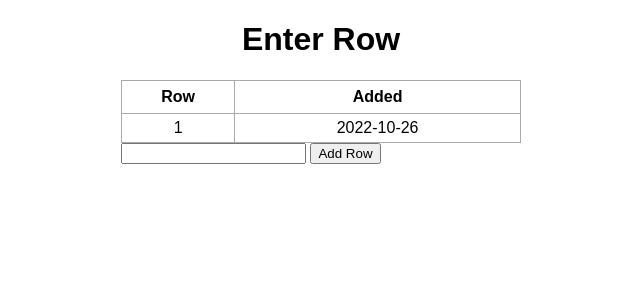
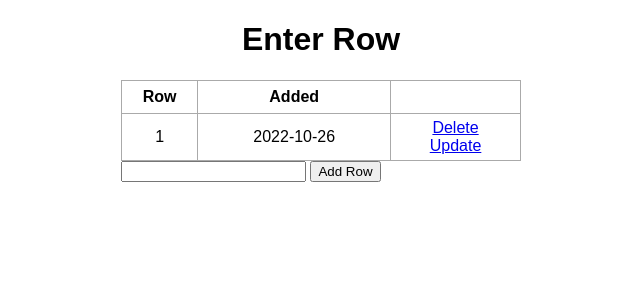
Before and after one commit to wliang13/BarcodeScanner, a Flask app: page / in a window 1280 px wide. Shown: the top 300 px of the page, without its empty margins (319-959 px from the left). Run offline with Flask 2, Linux system fonts and the light colour scheme; data comes from the database, SQL or seed files in the repository; both versions use the stored data as it was after the commit.

Commit message:
'added function to delete and update rows'

```diff
--- a/app.py
+++ b/app.py
@@ -30,5 +30,30 @@ def index():
         rows = Todo.query.order_by(Todo.date_created).all()
         return render_template('index.html', rows=rows)
 
+@app.route('/delete/<int:id>')
+def delete(id):
+    delete_row = Todo.query.get_or_404(id)
+
+    try:
+        db.session.delete(delete_row)
+        db.session.commit()
+        return redirect('/')
+    except:
+        return
+
+@app.route('/update/<int:id>', methods=['GET', 'POST'])
+def update(id):
+    row = Todo.query.get_or_404(id)
+    if request.method == 'POST':
+        row.content = request.form['content']
+
+        try:
+            db.session.commit()
+            return redirect('/')
+        except:
+            return
+    else:
+        return render_template('update.html', row=row)
+
 if __name__ == "__main__":
     app.run(debug=True)
--- a/templates/index.html
+++ b/templates/index.html
@@ -4,7 +4,7 @@
 <div class="content">
     <h1 style="text-align: center">Enter Row</h1>
     {% if rows|length < 1 %}
-    <h4 style="text-align: center"> There are no rows. Create one below.</h4>
+    <h4 style="text-align: center"> There are no rows. Add row below.</h4>
     {% else %}
 
     <table>
@@ -16,6 +16,11 @@
             <tr>
                 <td>{{ row.content }}</td>
                 <td>{{ row.date_created.date() }}</td>
+                <td>
+                    <a href="/delete/{{row.id}}">Delete</a>
+                    <br>
+                    <a href="/update/{{row.id}}">Update</a>
+                </td>
             </tr>
         {% endfor %}
     </table>
--- a/templates/update.html
+++ b/templates/update.html
@@ -7,6 +7,9 @@
 {% block body %}
 <div class="content">
     <h1 style="text-align: center">Update Row</h1>
-
+    <form action="/update/{{row.id}}" method="POST">
+        <input type="text" name="content" value="{{row.content}}">
+        <input type="submit" value="Update Row">
+    </form>
 </div>
 {% endblock %}
```
Also changed, not shown: instance/test.db.
